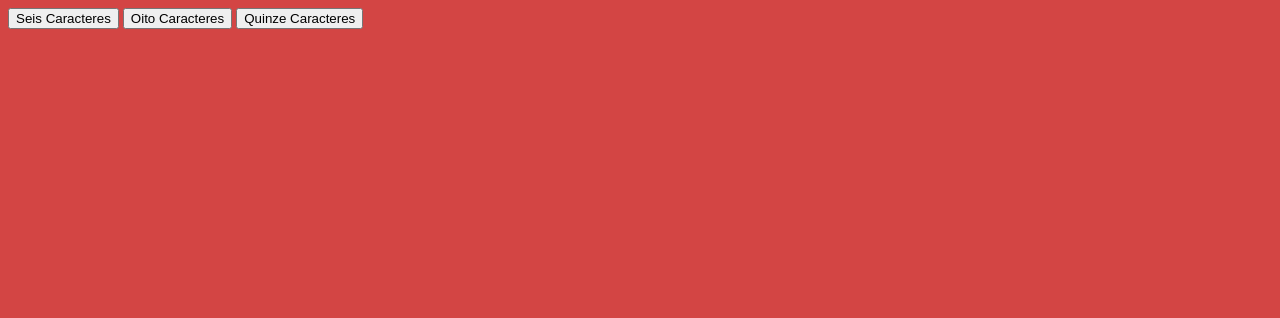
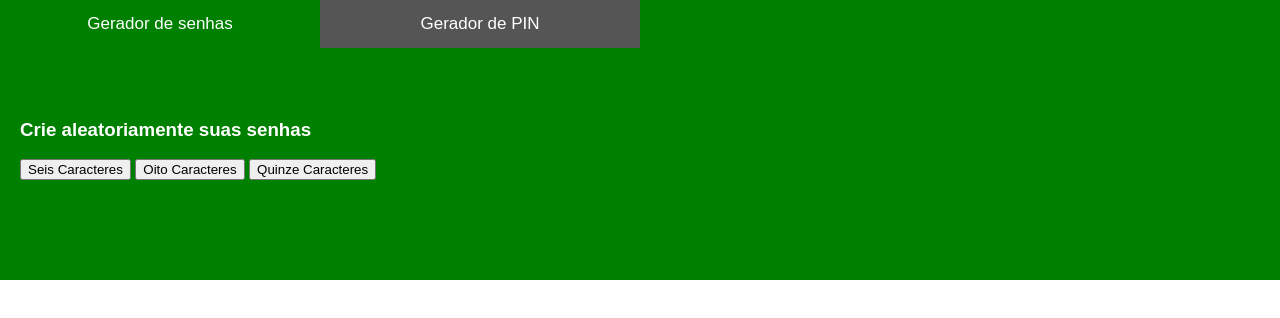
Before and after one commit to Carlos-Reiker/Password-Generator, a plain HTML site: page Password-generator/index.html in a window 1280 px wide. Drawn offline with Linux system fonts and the light colour scheme.

Commit message:
04/11/22

```diff
--- a/Password-generator/index.html
+++ b/Password-generator/index.html
@@ -9,10 +9,25 @@
 </head>
 <body>
     <main>
+        <button class="tablink" onclick="openPage('News', this, 'green')" id="defaultOpen">Gerador de senhas</button>
+        <button class="tablink" onclick="openPage('Contact', this, 'blue')">Gerador de PIN</button>
+
+        <div id="News" class="tabcontent">
+        <h3>Crie aleatoriamente suas senhas</h3>
         <button id="seisDigitos" onclick="btnSeisDig()">Seis Caracteres</button>
         <button id="oitoDigitos" onclick="btnOitoDig()">Oito Caracteres</button>
         <button id="quinzeDigitos" onclick="btnQuinzeDig()">Quinze Caracteres</button>
         <span id="showPassword"></span><br>
+        </div>
+
+        <div id="Contact" class="tabcontent">
+        <h3>Gere PIN's aleatórios</h3>
+        <button id="btn6dig" onclick="btnPin6Dig()">Gerar PIN 6 números</button>
+        <button id="btn4dig" onclick="btnPin4Dig()">Gerar PIN 4 números</button>
+        <span id="showPin"></span><br>
+        </div>
+
+
     </main>
     <script src="../Password-generator/script.js"></script>
 </body>
--- a/Password-generator/script.js
+++ b/Password-generator/script.js
@@ -1,3 +1,37 @@
+function openPage(pageName,elmnt,color) {
+    var i, tabcontent, tablinks;
+    tabcontent = document.getElementsByClassName("tabcontent");
+    for (i = 0; i < tabcontent.length; i++) {
+      tabcontent[i].style.display = "none";
+    }
+    tablinks = document.getElementsByClassName("tablink");
+    for (i = 0; i < tablinks.length; i++) {
+      tablinks[i].style.backgroundColor = "";
+    }
+    document.getElementById(pageName).style.display = "block";
+    elmnt.style.backgroundColor = color;
+  }
+
+  // Get the element with id="defaultOpen" and click on it
+  document.getElementById("defaultOpen").click();function openPage(pageName,elmnt,color) {
+    var i, tabcontent, tablinks;
+    tabcontent = document.getElementsByClassName("tabcontent");
+    for (i = 0; i < tabcontent.length; i++) {
+      tabcontent[i].style.display = "none";
+    }
+    tablinks = document.getElementsByClassName("tablink");
+    for (i = 0; i < tablinks.length; i++) {
+      tablinks[i].style.backgroundColor = "";
+    }
+    document.getElementById(pageName).style.display = "block";
+    elmnt.style.backgroundColor = color;
+  }
+
+  // Get the element with id="defaultOpen" and click on it
+  document.getElementById("defaultOpen").click();
+
+
+//BOTÕES DE SENHA
 function geraStringAleatoria(tamanho) {
     var stringAleatoria = '';
     var lowCase = '0123456789';
@@ -30,3 +64,13 @@ function btnOitoDig(){
 function btnQuinzeDig(){
     document.getElementById('showPassword').innerHTML = geraStringAleatoria(9) + geraStringAleatoria2(6) ;
 }
+
+//GERADOR DE PIN
+function btnPin6Dig(){
+    const pin6 = Math.floor((Math.random() * 900000) + 100000);
+    document.getElementById('showPin').innerHTML= pin6;
+}
+function btnPin4Dig(){
+    const pin4 = Math.floor((Math.random() * 9000) + 1000);
+    document.getElementById('showPin').innerHTML= pin4;
+}
--- a/Password-generator/style.css
+++ b/Password-generator/style.css
@@ -1,3 +1,37 @@
-body{
-    background-color: #d34544;
+* {box-sizing: border-box}
+
+/* Set height of body and the document to 100% */
+body, html {
+  height: 100%;
+  margin: 0;
+  font-family: Arial;
 }
+
+/* Style tab links */
+.tablink {
+  background-color: #555;
+  color: white;
+  float: left;
+  border: none;
+  outline: none;
+  cursor: pointer;
+  padding: 14px 16px;
+  font-size: 17px;
+  width: 25%;
+}
+
+.tablink:hover {
+  background-color: #777;
+}
+
+/* Style the tab content (and add height:100% for full page content) */
+.tabcontent {
+  color: white;
+  display: none;
+  padding: 100px 20px;
+  height: 100%;
+}
+
+
+#News {background-color: green;}
+#Contact {background-color: blue;}
```
